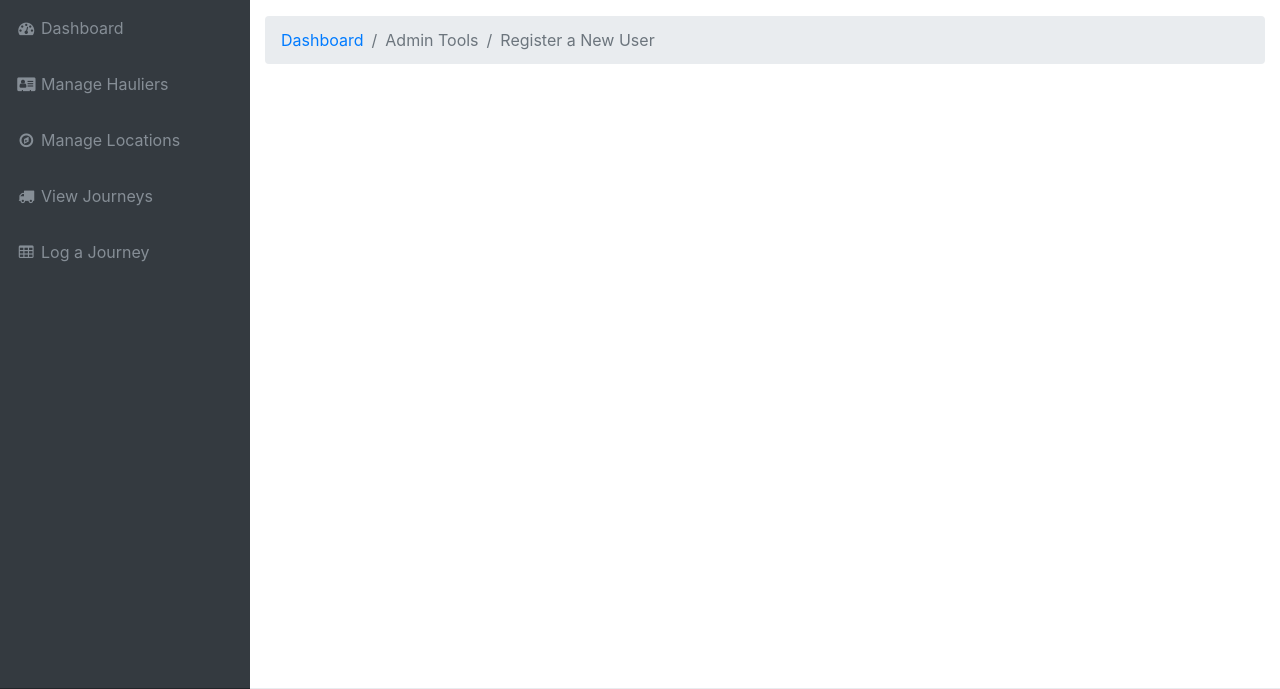
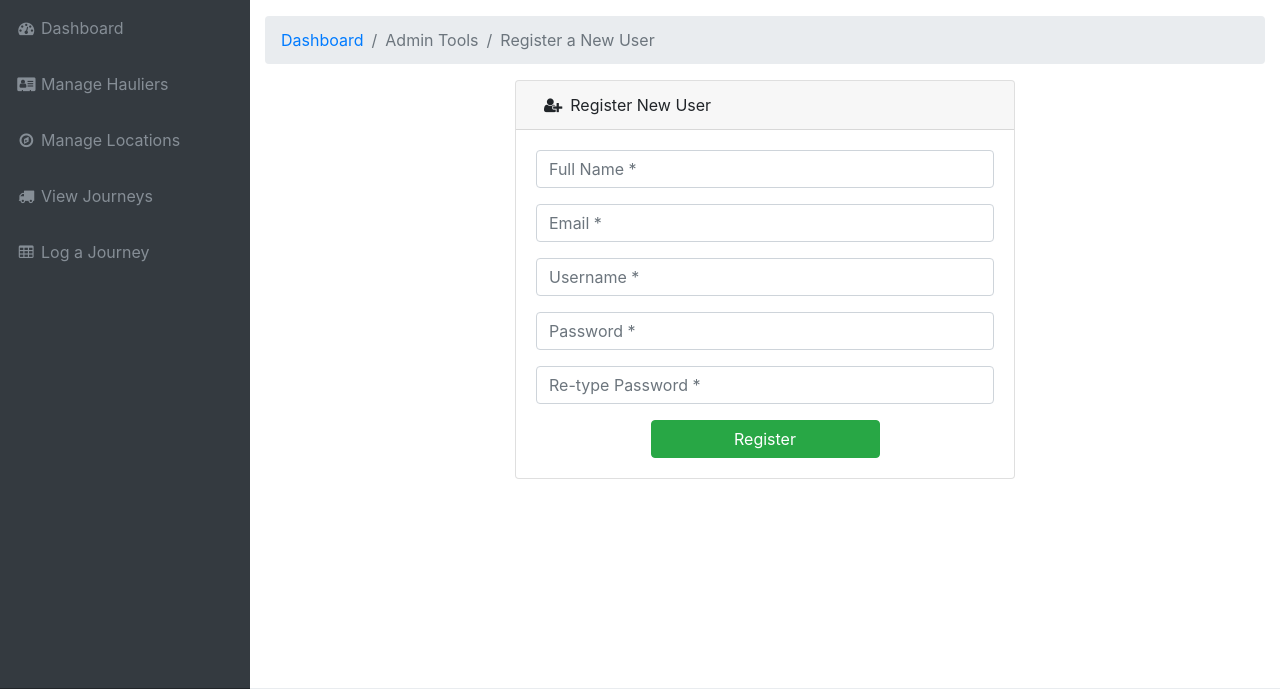
Before and after one commit to rhys3010/haulage_management_system, a PHP site: template resources/views/register-user.twig in a window 1280 px wide. Shown: the part 56-745 px from the top of the page. Run offline with PHP 8.4, Linux system fonts and the light colour scheme; the template is opened without the code that fills it: most values are stand-ins (such as "Sample title", 1, 10 or a date in 2020); some libraries are stand-ins or nearby versions.

Commit message:
Added user registration form

```diff
--- a/config/routes.php
+++ b/config/routes.php
@@ -56,6 +56,7 @@ $app->group('', function(){
   $this->get('/admin/register', 'AdminToolsController:getRegisterUser')->setName('admin.register');
 
   $this->post('/admin/user/remove', 'AdminToolsController:postRemoveUser')->setName('admin.user.remove');
+  $this->post('/admin/user/add', 'AdminToolsController:postAddUser')->setName('admin.user.add');
 
 })->add(new AdminMiddleware($container));
 
--- a/public/scss/_global.scss
+++ b/public/scss/_global.scss
@@ -82,6 +82,10 @@ body.fixed-nav {
   max-width: 25%;
 }
 
+.card-register-user{
+  max-width: 50%;
+}
+
 .card-register-haulier .card-header{
   cursor: pointer;
 }
@@ -90,6 +94,10 @@ body.fixed-nav {
   max-width: 25%;
 }
 
+.btn-register-user{
+  max-width: 50%;
+}
+
 .btn-remove{
   cursor: pointer;
 }
--- a/resources/views/hauliers.twig
+++ b/resources/views/hauliers.twig
@@ -22,10 +22,10 @@
             </div>
             <form action="{{ path_for('hauliers.add') }}" method="POST" autocomplete="off">
               <div class="input-group mb-3">
-                <input id="short_name" type="text" class="form-control" name="short_name" placeholder="Haulier Abbreviation (e.g 'ERPH')" value="">
+                <input id="short_name" type="text" class="form-control {{ errors.short_name ? 'form-error' : '' }}" name="short_name" placeholder="Haulier Abbreviation (e.g 'ERPH')" value="">
               </div>
               <div class="input-group mb-3">
-                <input id="name" type="text" class="form-control" name="name" placeholder="Haulier Name" value="">
+                <input id="name" type="text" class="form-control {{ errors.name ? 'form-error' : '' }}" name="name" placeholder="Haulier Name" value="">
               </div>
               <button class="btn btn-success btn-block text-white btn-register-haulier mx-auto" type="submit">Register</button>
               {{ csrf.field | raw }}
--- a/resources/views/register-user.twig
+++ b/resources/views/register-user.twig
@@ -11,6 +11,36 @@
           <li class="breadcrumb-item active">Admin Tools</li>
           <li class="breadcrumb-item active">Register a New User</li>
         </ol>
+        <!-- Register User Card -->
+        <div class="card mb-3 card-register-user mx-auto">
+          <div class="card-header">
+            <i class="fa fa-user-plus mx-2"></i>Register New User
+          </div>
+          <div class="card-body">
+            <div {{ errors ? '' : 'hidden' }} class="alert alert-danger">
+              {{ errors | first | first }}
+            </div>
+            <form action="{{ path_for('admin.user.add') }}" method="POST" autocomplete="off">
+              <div class="input-group mb-3">
+                <input id="name" type="text" class="form-control {{ errors.name ? 'form-error' : '' }}" name="name" placeholder="Full Name *" value="{{ old.name }}"/>
+              </div>
+              <div class="input-group mb-3">
+                <input id="email" type="text" class="form-control {{ errors.email ? 'form-error' : '' }}" name="email" placeholder="Email *" value="{{ old.email }}"/>
+              </div>
+              <div class="input-group mb-3">
+                <input id="username" type="text" class="form-control {{ errors.username ? 'form-error' : '' }}" name="username" placeholder="Username *" value="{{ old.username }}"/>
+              </div>
+              <div class="input-group mb-3">
+                <input id="password" type="password" class="form-control {{ errors.password ? 'form-error' : '' }}" name="password" placeholder="Password *" value=""/>
+              </div>
+              <div class="input-group mb-3">
+                <input id="password-confirm" type="password" class="form-control {{ errors.password ? 'form-error' : '' }}" name="password-confirm" placeholder="Re-type Password *" value=""/>
+              </div>
+              <button class="btn btn-success btn-block text-white btn-register-user mx-auto" type="submit">Register</button>
+              {{ csrf.field | raw }}
+            </form>
+          </div>
+        </div>
       </div>
     </div>
 {% endblock %}
--- a/src/Auth/Auth.php
+++ b/src/Auth/Auth.php
@@ -26,7 +26,7 @@ class Auth{
 
   public function check(){
 
-    // If the user cannot be found unset the session variable
+    // If the user cannot be found unset the session
     if(!User::find($_SESSION['user'])){
       unset($_SESSION['user']);
     }
```
Also changed, not shown: data/mass_generate_hauliers.php (added, +40 -0 lines), public/css/haulage-management.css (+8 -0 lines), src/Controllers/AdminToolsController.php (+25 -0 lines), public/css/haulage-management.min.css.
